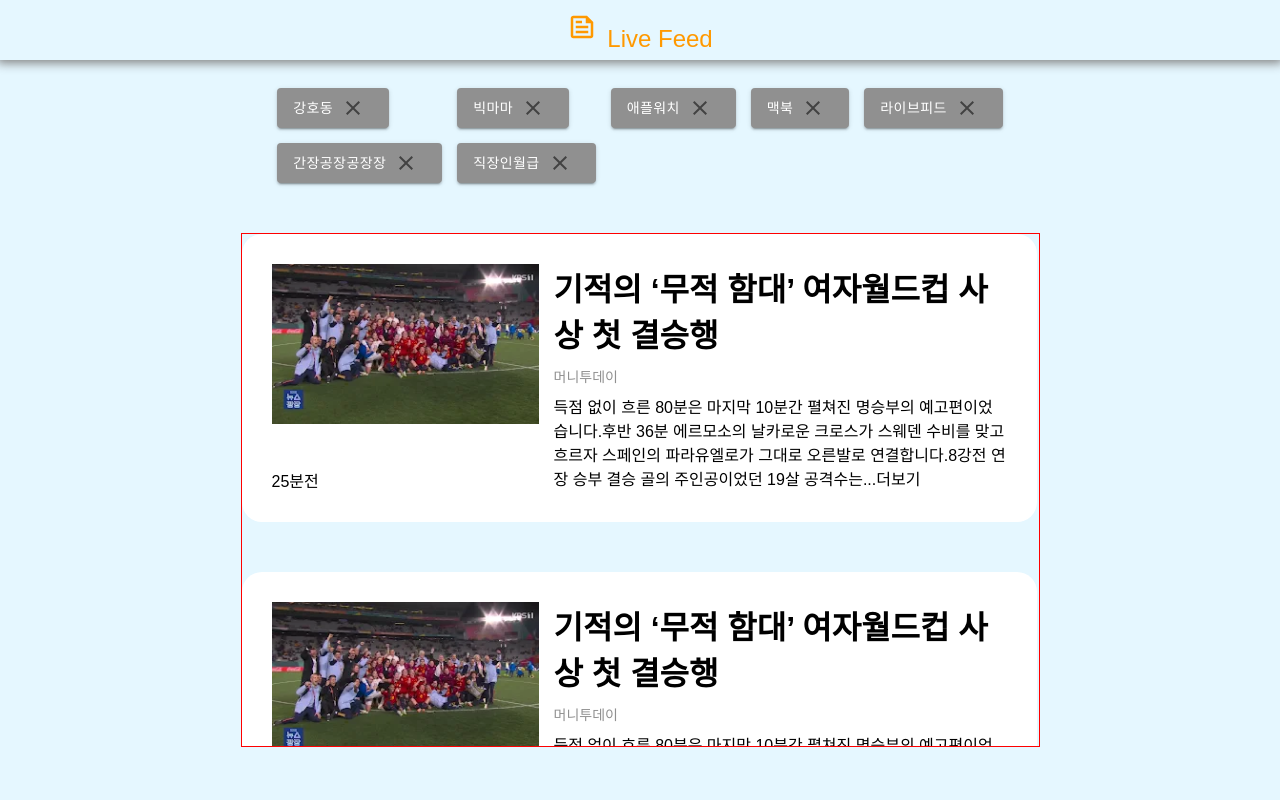
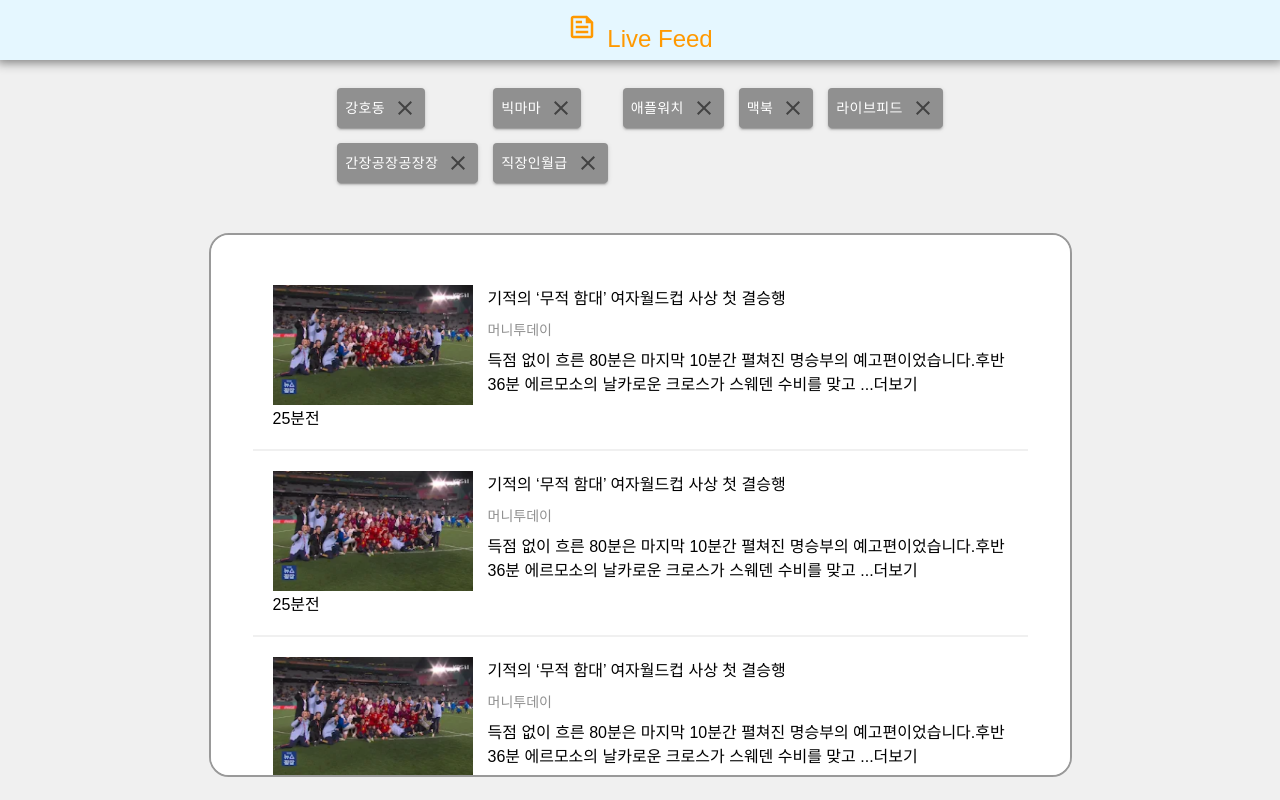
Before and after one commit to Live-Feed/live-feed-frontend, a React (Create React App) app: page /list in a window 1280 px wide. Built offline with nearby package versions, Linux system fonts and the light colour scheme.

Commit message:
태그 입력 삭제 구현

```diff
--- a/src/App.js
+++ b/src/App.js
@@ -3,11 +3,13 @@
 import ListMain from "./views/newsListPage/ListMain";
 import NavBar from "./components/ui/NavBar";
 import GlobalStyle from "./styles/GlobalStyle"; // 글로벌 스타일 파일을 가져옵니다.
+import typographyStyles from "./styles/typography";
 
 function App() {
   return (
     <div>
       <GlobalStyle />
+      <typographyStyles>
         <NavBar />
         <div style={{ paddingTop: "5rem", display: "flex" }}>
           <Routes>
@@ -15,6 +17,7 @@
             <Route path="/list" element={<ListMain />} />
           </Routes>
         </div>
+      </typographyStyles>
     </div>
   );
 }
--- a/src/components/ui/SearchBar.jsx
+++ b/src/components/ui/SearchBar.jsx
@@ -1,17 +1,45 @@
-import React from "react";
+import { useEffect } from "react";
 import { TextField, Box, IconButton, InputAdornment } from "@mui/material";
 import AddIcon from "@mui/icons-material/Add";
 
-function SearchBar() {
+function SearchBar(props) {
+  useEffect(() => {
+    // 로컬 스토리지에서 저장된 배열을 가져옵니다.
+    const storedTextArray = JSON.parse(localStorage.getItem("textArray"));
+    if (storedTextArray) {
+      props.setTextArray(storedTextArray);
+    }
+  }, []);
+
+  const handleInputChange = (event) => {
+    props.setInputText(event.target.value);
+  };
+
+  const handleEnterKey = (event) => {
+    if (event.key === "Enter" && props.inputText.trim() !== "") {
+      // 입력한 텍스트를 배열에 추가합니다.
+      const updatedArray = [...props.textArray, props.inputText];
+      props.setTextArray(updatedArray);
+
+      // 로컬 스토리지에 배열을 저장합니다.
+      localStorage.setItem("textArray", JSON.stringify(updatedArray));
+
+      // 입력 필드를 초기화합니다.
+      props.setInputText("");
+    }
+  };
   return (
     <Box width={570}>
       <TextField
         fullWidth
         variant="outlined"
         placeholder="검색어를 입력하세요"
+        onChange={handleInputChange}
+        onKeyPress={handleEnterKey}
+        value={props.inputText}
         InputProps={{
           endAdornment: (
-            <InputAdornment position="end">
+            <InputAdornment position="end" onClick={handleEnterKey}>
               <IconButton>
                 <AddIcon />
               </IconButton>
--- a/src/components/ui/Tag.jsx
+++ b/src/components/ui/Tag.jsx
@@ -3,7 +3,7 @@
 import CloseIcon from "@mui/icons-material/Close";
 import colors from "../../styles/colors";
 
-function Tag({ text }) {
+function Tag({ text, onDelete }) {
   const [isActive, setIsActive] = useState(false);
 
   const toggleButton = () => {
@@ -15,6 +15,7 @@
       variant="contained"
       sx={{
         height: 40,
+        padding: "0.5rem",
         backgroundColor: isActive ? `${colors.secondary}` : `${colors.disable}`,
         color: isActive ? "black" : "white",
         width: "fit-content",
@@ -31,10 +32,11 @@
           display: "flex",
           alignItems: "center",
           justifyContent: "space-between",
+          gap: "0.5rem",
         }}
       >
         <span>{text}</span>
-        <IconButton>
+        <IconButton sx={{ padding: "0px" }} onClick={onDelete}>
           <CloseIcon />
         </IconButton>
       </Box>
--- a/src/styles/GlobalStyle.js
+++ b/src/styles/GlobalStyle.js
@@ -4,7 +4,7 @@
 
 const GlobalStyle = createGlobalStyle`
   body {
-    background-color: ${colors.primary}; /* 적용할 배경색 설정 */
+    background-color: ${colors.LightGray}; /* 적용할 배경색 설정 */
     font-family: Arial, sans-serif; /* 원하는 글꼴 설정 */
     /* 다른 글로벌 스타일을 추가할 수도 있습니다. */
     display: flex;
--- a/src/styles/colors.js
+++ b/src/styles/colors.js
@@ -2,6 +2,29 @@
   primary: "#E5F7FF", // 주요 컬러
   secondary: "#FF9900", // 보조 컬러
   disable: "#909090", // 비활성화 컬러
+  card_background: "#eaeaea",
+
+  White: "#ffffff",
+  Black: "#000000",
+
+  Blue: "#0074d9",
+  Red: "#ff4136",
+  Green: "#2ecc40",
+  Yellow: "#ffdc00",
+
+  DarkGray: "#333333",
+  MediumGray: "#999999",
+  LightGray: "#f0f0f0",
+
+  Gray: "#808080",
+  Teal: "#39cccc",
+  Purple: "#b10dc9",
+  Orange: "#ff851b",
+
+  Red: "red",
+  Blue: "blue",
+  Green: "green",
+  Yellow: "yellow",
 };
 
 export default colors;
--- /dev/null
+++ b/src/styles/typography.js
@@ -0,0 +1,18 @@
+const typographyStyles = {
+  h1: "h1",
+  h2: "h2",
+  h3: "h3",
+  h4: "h4",
+  h5: "h5",
+  h6: "h6",
+  body1: "body1",
+  body2: "body2",
+  button: "button",
+  caption: "caption",
+  newsHeader: {
+    fontSize: "20px",
+    color: "red",
+  },
+};
+
+export default typographyStyles;
--- a/src/views/mainPage/Main.jsx
+++ b/src/views/mainPage/Main.jsx
@@ -1,3 +1,4 @@
+import { useEffect, useState } from "react";
 import { useNavigate } from "react-router-dom";
 
 import { styled } from "styled-components";
@@ -43,20 +44,32 @@
 export default function Main() {
   const navigate = useNavigate();
 
+  const [inputText, setInputText] = useState("");
+  const [textArray, setTextArray] = useState([]);
+
+  const handleDelete = (index) => {
+    // 선택한 항목을 배열에서 제거합니다.
+    const updatedArray = textArray.filter((_, i) => i !== index);
+    setTextArray(updatedArray);
+
+    // 로컬 스토리지에 배열을 업데이트된 배열로 다시 저장합니다.
+    localStorage.setItem("textArray", JSON.stringify(updatedArray));
+  };
   return (
     <div>
       <SearchBox>
         <Dropdown />
-        <SearchBar />
+        <SearchBar
+          inputText={inputText}
+          setInputText={setInputText}
+          textArray={textArray}
+          setTextArray={setTextArray}
+        />
       </SearchBox>
       <TagBox>
-        <Tag text="강호동" />
-        <Tag text="빅마마" />
-        <Tag text="애플워치" />
-        <Tag text="맥북" />
-        <Tag text="라이브피드" />
-        <Tag text="간장공장공장장" />
-        <Tag text="직장인월급" />
+        {textArray.map((text, index) => (
+          <Tag key={index} text={text} onDelete={() => handleDelete(index)} />
+        ))}
       </TagBox>
       <Button onClick={(e) => navigate("/list")}>결과보기</Button>
     </div>
--- a/src/views/newsListPage/Article.jsx
+++ b/src/views/newsListPage/Article.jsx
@@ -1,27 +1,25 @@
 import { useState } from "react";
 
 import { styled } from "styled-components";
-
-import Modal from "@mui/material/Modal";
-import IconButton from "@mui/material/IconButton";
-import CloseIcon from "@mui/icons-material/Close";
+import { Typography, Modal } from "@mui/material";
+// import IconButton from '@mui/material/IconButton';
+// import CloseIcon from '@mui/icons-material/Close';
 
 import ArticleThumbnail from "../../assets/images/ariticle_thumbnail.png";
 import ArticleImg from "../../assets/images/article_main_img.jpg";
+
 import colors from "../../styles/colors";
 
 const Container = styled.div`
   width: 735px;
   height: 280px;
-  padding: 30px;
+  padding: 20px;
   display: flex;
   gap: 15px;
   background-color: white;
-  border-radius: 20px;
+  border-bottom: 2px solid ${colors.LightGray};
+  /* border-radius: 20px; */
   cursor: pointer;
-  h1 {
-    margin: 0;
-  }
 `;
 
 const Left = styled.div`
@@ -35,6 +33,11 @@
   flex-direction: column;
   gap: 10px;
   justify-content: flex-start;
+`;
+
+const NewsTitle = styled.div`
+  font-size: 16px;
+  font-weight: 500;
 `;
 
 const Media = styled.div`
@@ -58,16 +61,15 @@
   border-radius: 20px;
 `;
 
-const CloseBtn = styled(IconButton)`
-  position: absolute;
-  top: 10px;
-  right: 10px;
-  margin: 10px;
-`;
+// const CloseBtn = styled(IconButton)`
+//   position: absolute;
+//   top: 10px;
+//   right: 10px;
+//   margin: 10px;
+// `;
 
 const Img = styled.img`
-  width: 267px;
-  height: 160px;
+  width: 200px;
 `;
 
 const Contents = styled.div`
@@ -91,11 +93,11 @@
     <>
       <Container onClick={handleOpen}>
         <Left>
-          <Img src={ArticleThumbnail} />
+          <Img src={ArticleThumbnail} alt="article_thumbnatil" />
           <div>25분전</div>
         </Left>
         <Right>
-          <h1>기적의 ‘무적 함대’ 여자월드컵 사상 첫 결승행</h1>
+          <NewsTitle>기적의 ‘무적 함대’ 여자월드컵 사상 첫 결승행</NewsTitle>
           <Media>머니투데이</Media>
           <div
             style={{
@@ -104,9 +106,7 @@
           >
             득점 없이 흐른 80분은 마지막 10분간 펼쳐진 명승부의
             예고편이었습니다.후반 36분 에르모소의 날카로운 크로스가 스웨덴
-            수비를 맞고 흐르자 스페인의 파라유엘로가 그대로 오른발로
-            연결합니다.8강전 연장 승부 결승 골의 주인공이었던 19살
-            공격수는...더보기
+            수비를 맞고 ...더보기
           </div>
         </Right>
       </Container>
@@ -133,6 +133,7 @@
           </a>
           <img
             src={ArticleImg}
+            alt="article_img"
             width="600px"
             style={{
               marginBottom: "20px",
--- a/src/views/newsListPage/ListMain.jsx
+++ b/src/views/newsListPage/ListMain.jsx
@@ -2,6 +2,8 @@
 
 import Tag from "../../components/ui/Tag";
 import Article from "./Article";
+
+import colors from "../../styles/colors";
 
 const Container = styled.div`
   display: flex;
@@ -21,12 +23,16 @@
 
 const ArticleBox = styled.div`
   display: flex;
+  align-items: center;
   flex-direction: column;
-  gap: 50px;
+  /* gap: 50px; */
   overflow: scroll;
-  height: calc(100vh - 18rem);
+  height: calc(100vh - 20rem);
   width: 100%;
-  border: 1px solid red;
+  border: 2px solid ${colors.MediumGray};
+  border-radius: 20px;
+  background-color: white;
+  padding: 30px 20px;
 `;
 
 export default function ListMain() {
```
Lines whose indentation alone changed are shown as unchanged.
